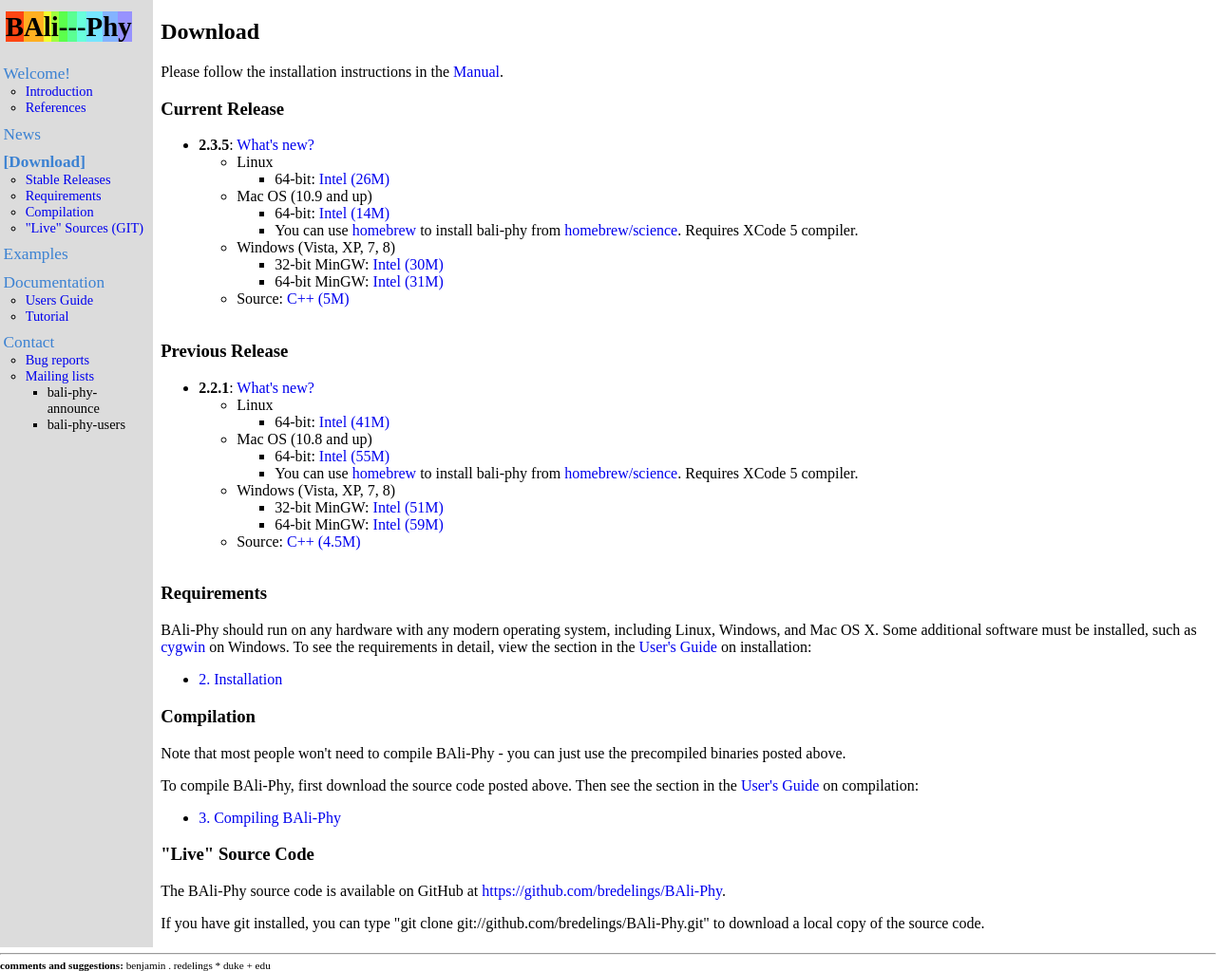
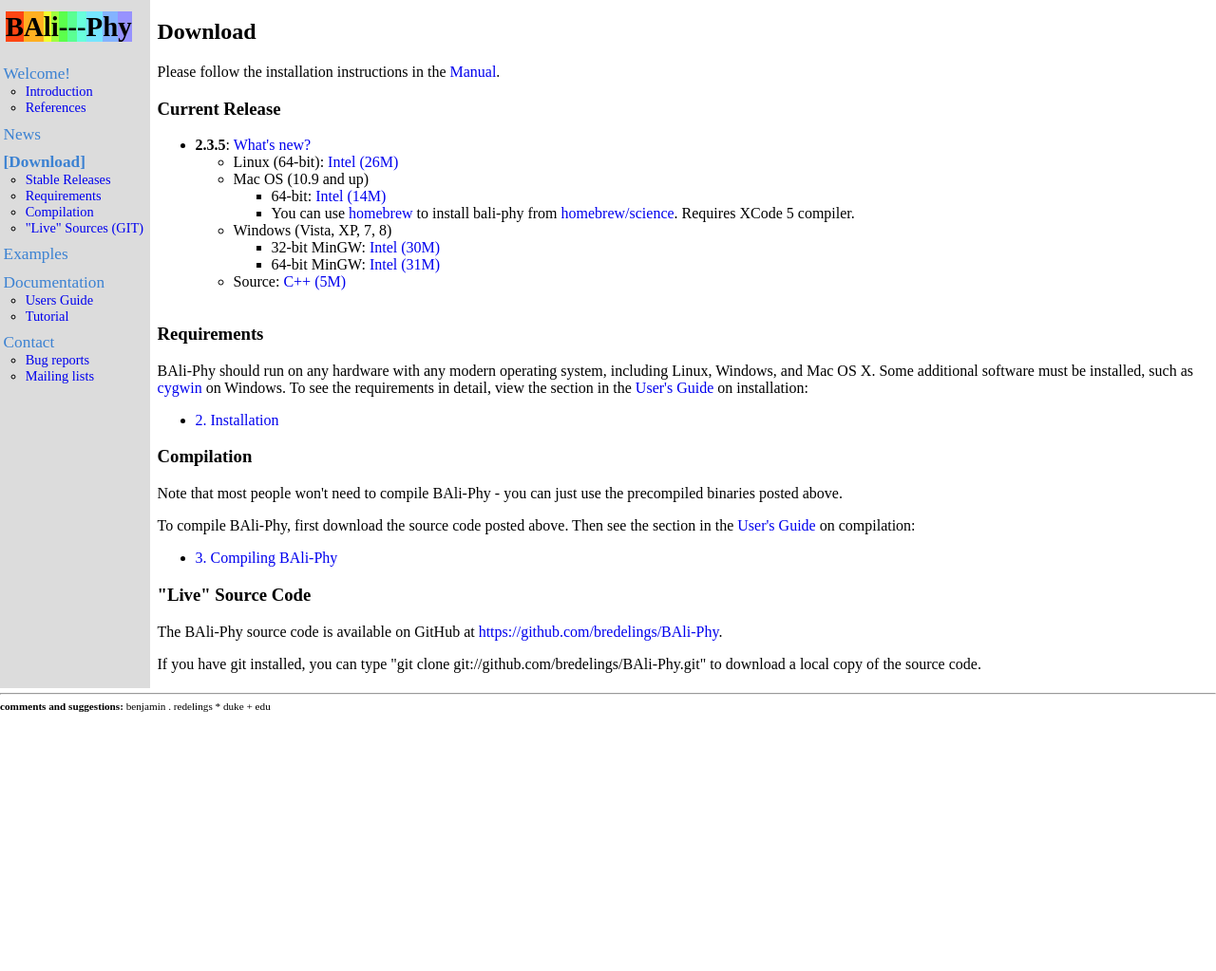
Before and after one commit to bredelings/php-bali-phy.org, a PHP site: page /download.php in a window 1280 px wide. Shown: the whole page at 95% size. After the commit the page ends 750 px from the top, so only its background shows below. Run offline with PHP 8.4, Linux system fonts and the light colour scheme; data that the repository does not hold is empty.

Commit message:
Update website.
Former-commit-id: de004c66befe8420582217756c9d49298a57d379

```diff
--- a/docs.php
+++ b/docs.php
@@ -1,6 +1,6 @@
  <!DOCTYPE html PUBLIC "-//W3C//DTD XHTML 1.0 Transitional//EN" "http://www.w3.org/TR/xhtml1/DTD/xhtml1-transitional.dtd">
 <html>
-  <?php $page='Help'; ?>
+  <?php $page='Documentation'; ?>
   <?php require('lib/phplib.inc') ?>
   <head>
     <?php baliphy_head(); ?>
--- a/download.php
+++ b/download.php
@@ -26,11 +26,8 @@
 	  <li style="padding-bottom:1em"><b>2.3.5</b>:
 <a href="news.php#2.3">What's new?</a>
 	    <ul>
-	      <li>Linux
-		<ul>
-		  <!-- li>32-bit: <?php track_link("bali-phy-2.3.5-linux32.tar.gz","Pentium4 (43M)") ?></li -->
-		  <li>64-bit: <?php track_link("bali-phy-2.3.5-linux64.tar.gz","Intel (26M)") ?></li>
-		</ul>
+	      <li>Linux (64-bit): <?php track_link("bali-phy-2.3.5-linux64.tar.gz","Intel (26M)") ?></li>
+	      <!-- li>Linux 32-bit: <?php track_link("bali-phy-2.3.5-linux32.tar.gz","Pentium4 (43M)") ?></li -->
 	      </li>
 	      <li>Mac OS (10.9 and up)
 		<ul>
@@ -48,34 +45,6 @@
 	      <li>Source: <?php track_link("bali-phy-2.3.5.tar.gz","C++ (5M)") ?></li>
 
 	    </ul>
-	  </li>
-	</ul>
-
-	<h3>Previous Release</h3>
-	<ul>
-	  <li style="padding-bottom:1em"><b>2.2.1</b>: <a href="news.php#2.2.1">What's new?</a>
-	    <ul>
-	      <li>Linux
-		<ul>
-		  <!-- li>32-bit: <?php track_link("bali-phy-2.2.1-linux32.tar.gz","Pentium4 (43M)") ?></li -->
-		  <li>64-bit: <?php track_link("bali-phy-2.2.1-linux64.tar.gz","Intel (41M)") ?></li>
-		</ul>
-	      </li>
-	      <li>Mac OS (10.8 and up)
-		<ul>
-		  <!-- li>32-bit: <?php track_link("bali-phy-2.2.1-mac32.tar.gz","Intel (??M)") ?></li -->
-		  <li>64-bit: <?php track_link("bali-phy-2.2.1-mac64.tar.gz","Intel (55M)") ?></li>
-		  <!-- li><a href="http://www.macports.org">MacPorts</a>: not ready yet. -->
-                  <li>You can use <a href="http://brew.sh/">homebrew</a> to install bali-phy from <a href="https://github.com/Homebrew/homebrew-science/blob/master/README.md">homebrew/science</a>.  Requires XCode 5 compiler.</li>
-		</ul>
-	      </li>
-	      <li>Windows (Vista, XP, 7, 8)
-		<ul>
-		  <li>32-bit MinGW: <?php track_link("bali-phy-2.2.1-win32.tar.gz","Intel (51M)") ?></li>
-		  <li>64-bit MinGW: <?php track_link("bali-phy-2.2.1-win64.tar.gz","Intel (59M)") ?></li>
-		</ul>
-	      </li>
-	      <li>Source: <?php track_link("bali-phy-2.2.1.tar.gz","C++ (4.5M)") ?></li>	    </ul>
 	  </li>
 	</ul>
 
--- a/lib/phplib.inc
+++ b/lib/phplib.inc
@@ -367,10 +367,10 @@ $menutree->add_children('Contact',
 			      'Mailing lists::contact.php#lists')
 			);
 
-$menutree->add_children('Mailing lists',
-			array('bali-phy-announce',
-	                      'bali-phy-users')
-			);
+#$menutree->add_children('Mailing lists',
+#			array('bali-phy-announce',
+#	                      'bali-phy-users')
+#			);
 
 
 function track_link($link,$name){
--- a/news.php
+++ b/news.php
@@ -42,7 +42,6 @@ ul.changelog li li {font-weight: normal; color: black}
 		<li><b>[2.3.3]</b> <span style="color:red">[30% faster]</span> Don't recalculate likelihoods unless necessary.</li>
                 <li><b>[2.3.4]</b> <span style="color:red">[0-25% faster]</span> Work with large trees more efficiently.</li>
 		<li><b>[2.3.4]</b> <span style="color:red">[0-100% faster]</span> Compute likelihoods on ambiguous sequences better.</li>
-		<li>Note: faster than 2.2, but a bit slower than 2.1.</li>
 	      </ul>
 	    </li>
 
```
Also changed, not shown: contact.php (+12 -12 lines).
